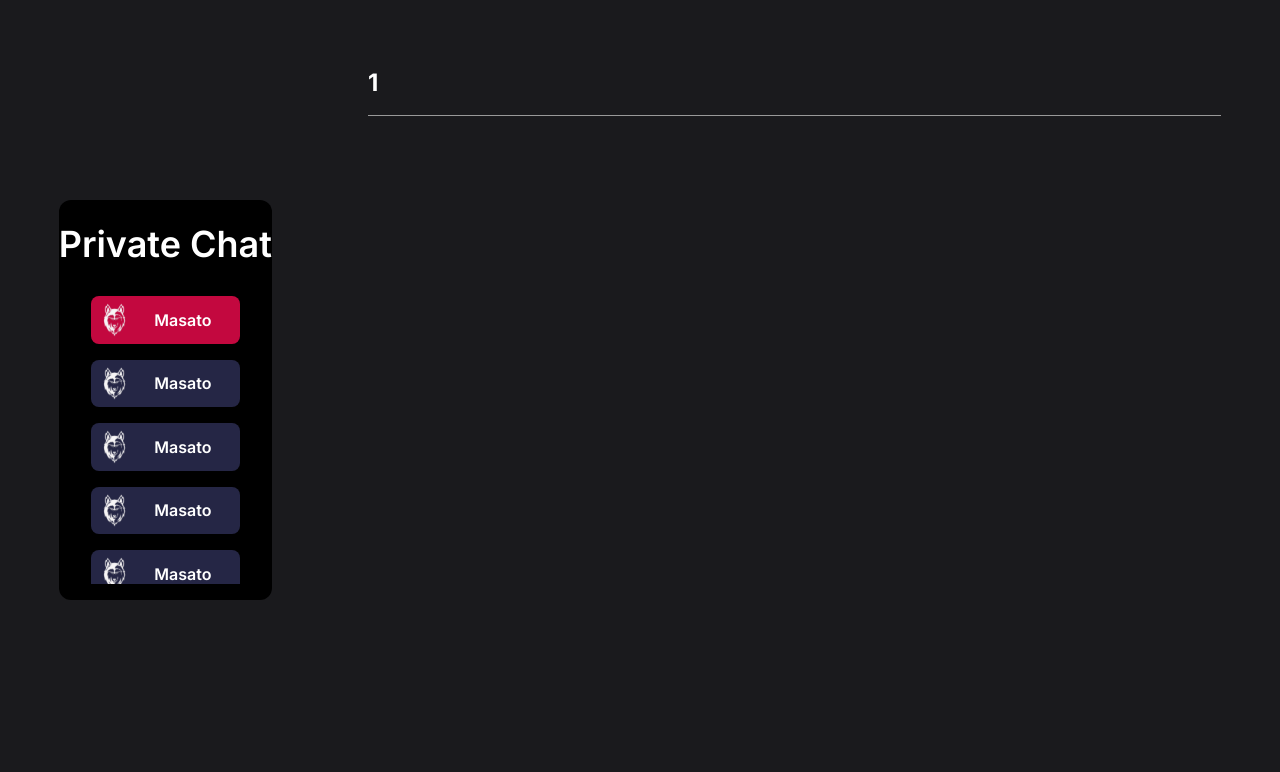
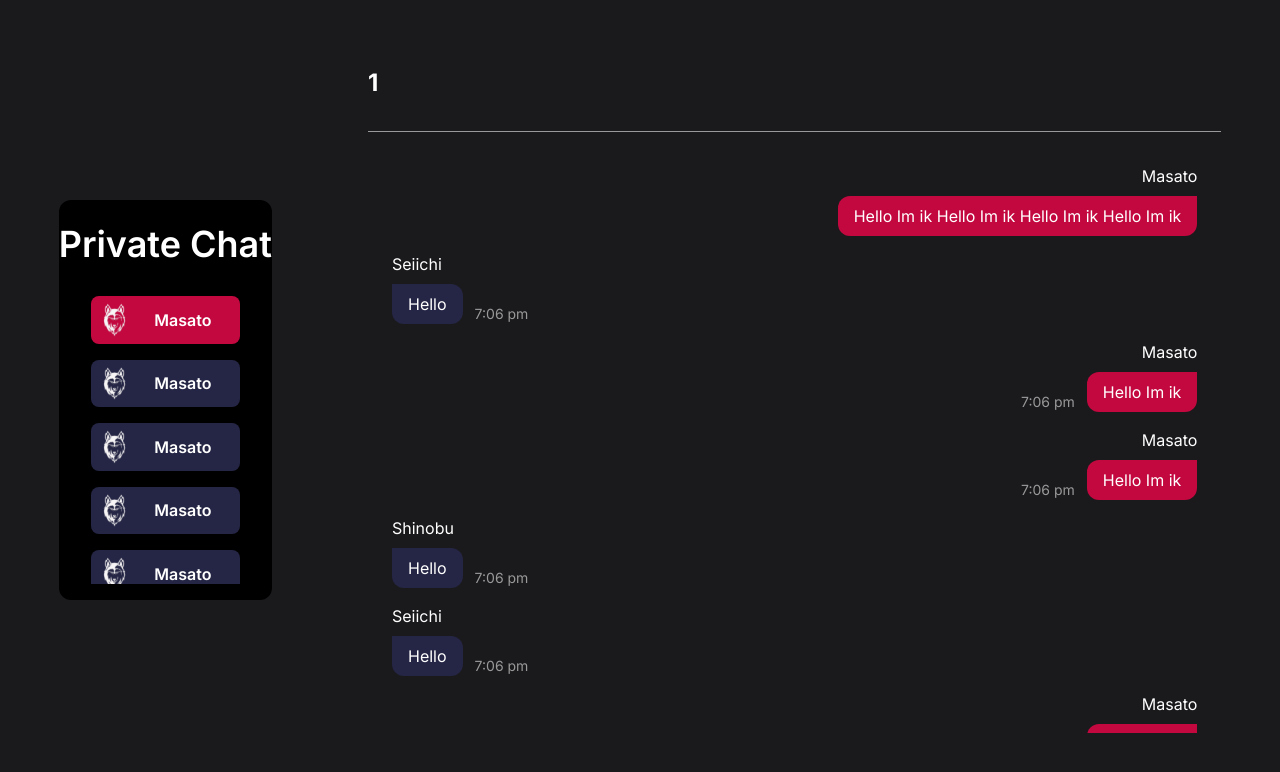
Before and after one commit to ChawinNg/jor-bor-frontend, a Next.js app: page /chats/1 in a window 1280 px wide. Shown: the top 772 px of the page. Built offline with nearby package versions, Linux system fonts and the light colour scheme.

Commit message:
feat: message section

```diff
--- a/src/app/globals.css
+++ b/src/app/globals.css
@@ -6,3 +6,26 @@ body {
   background: #1a1a1d;
   color: white;
 }
+
+/* Width and height for scrollbar track */
+::-webkit-scrollbar {
+  width: 8px; /* Width of the scrollbar */
+  height: 10px; /* Height of the scrollbar */
+}
+
+/* Track */
+::-webkit-scrollbar-track {
+  background: #f1f1f1; /* Color of the scrollbar track */
+  border-radius: 10px;
+}
+
+/* Handle */
+::-webkit-scrollbar-thumb {
+  background: #888; /* Color of the scrollbar handle */
+  border-radius: 10px;
+}
+
+/* Handle on hover */
+::-webkit-scrollbar-thumb:hover {
+  background: #555; /* Color of the scrollbar handle when hovered */
+}
--- a/src/components/chat/Message.tsx
+++ b/src/components/chat/Message.tsx
@@ -0,0 +1,43 @@
+export default function Message({
+  message,
+}: {
+  message: (string | boolean)[];
+}) {
+  return (
+    <div
+      className={`flex text-base ${
+        message[1] ? "justify-end" : "justify-start"
+      }`}
+    >
+      <div
+        className={`flex w-10/12 justify-end gap-2 ${
+          message[1] ? "flex-row" : "flex-row-reverse"
+        }`}
+      >
+        <div
+          className={`flex flex-col gap-y-2 ${
+            message[1] ? "items-end" : "items-start"
+          }`}
+        >
+          <div>{message[2]}</div>
+          <div
+            className={`flex ${
+              message[1] ? "flex-row-reverse" : "flex-row"
+            } items-end gap-x-3`}
+          >
+            <div
+              className={`break-all rounded-xl px-4 py-2 ${
+                message[1]
+                  ? "bg-ui-red rounded-tr-none"
+                  : "bg-ui-accent rounded-tl-none"
+              }`}
+            >
+              {message[0]}
+            </div>
+            <div className="text-sm text-ui-text-light">{message[3]}</div>
+          </div>
+        </div>
+      </div>
+    </div>
+  );
+}
--- /dev/null
+++ b/src/components/chat/MessageSection.tsx
@@ -0,0 +1,39 @@
+import Message from "./Message";
+
+export default function MessageSection() {
+  const mess = [
+    ["Hello Im ik Hello Im ik Hello Im ik Hello Im ik", true, "Masato"],
+    ["Hello", false, "Seiichi", "7:06 pm"],
+    ["Hello Im ik", true, "Masato", "7:06 pm"],
+    ["Hello Im ik", true, "Masato", "7:06 pm"],
+    ["Hello", false, "Shinobu", "7:06 pm"],
+    ["Hello", false, "Seiichi", "7:06 pm"],
+    ["Hello Im ik", true, "Masato", "7:06 pm"],
+    ["Hello", false, "Shinobu", "7:06 pm"],
+    ["Hello Im ik", true, "Masato", "7:06 pm"],
+    ["Hello Im ik", true, "Masato", "7:06 pm"],
+    ["Hello", false, "Seiichi", "7:06 pm"],
+    ["Hello", false, "Shinobu", "7:06 pm"],
+    ["Hello Im ik", true, "Masato", "7:06 pm"],
+    ["Hello", false, "Seiichi", "7:06 pm"],
+    ["Hello Im ik", true, "Masato", "7:06 pm"],
+    ["Hello Im ik", true, "Masato", "7:06 pm"],
+    ["Hello", false, "Seiichi", "7:06 pm"],
+    ["Hello", false, "Shinobu", "7:06 pm"],
+    ["Hello Im ik", true, "Masato", "7:06 pm"],
+    ["Hello", false, "Shinobu", "7:06 pm"],
+    ["Hello Im ik", true, "Masato", "7:06 pm"],
+    ["Hello Im ik", true, "Masato", "7:06 pm"],
+    ["Hello", false, "Seiichi", "7:06 pm"],
+    ["Hello", false, "Shinobu", "7:06 pm"],
+  ];
+  return (
+    <div className="flex h-full flex-col overflow-y-auto px-6">
+      <div className="flex flex-col gap-4">
+        {mess.map((item, index) => (
+          <Message message={item} key={index} />
+        ))}
+      </div>
+    </div>
+  );
+}
--- a/src/components/chat/PrivateChat.tsx
+++ b/src/components/chat/PrivateChat.tsx
@@ -1,8 +1,11 @@
+import MessageSection from "./MessageSection";
+
 export default function PrivateChat({ id }: { id: string }) {
   return (
-    <div className="w-4/6 flex flex-col h-5/6 gap-y-4">
+    <div className="w-4/6 flex flex-col h-5/6 gap-y-8">
       <div className="w-full text-2xl font-bold">{id}</div>
       <span className="w-full border-t border-ui-text-light"></span>
+      <MessageSection />
     </div>
   );
 }
```
Also changed, not shown: src/components/chat/MessageBox.tsx (deleted).
